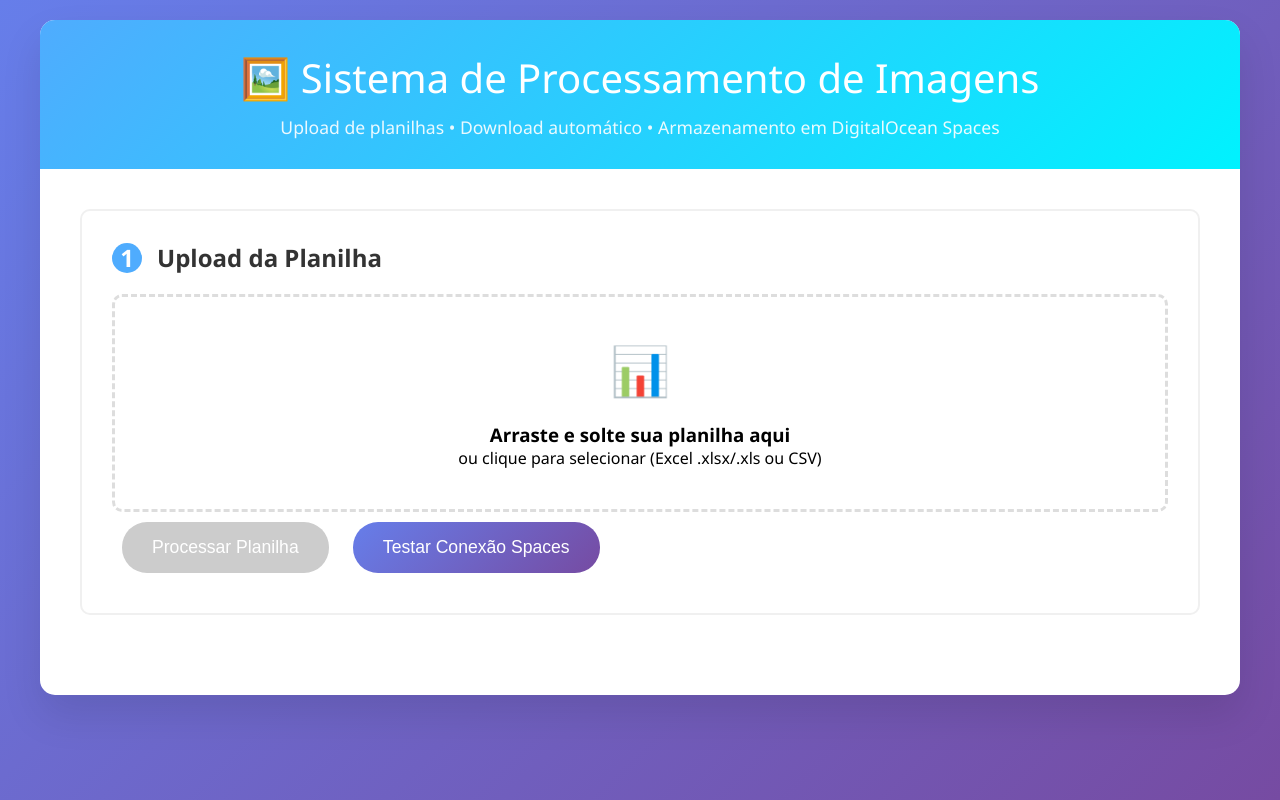
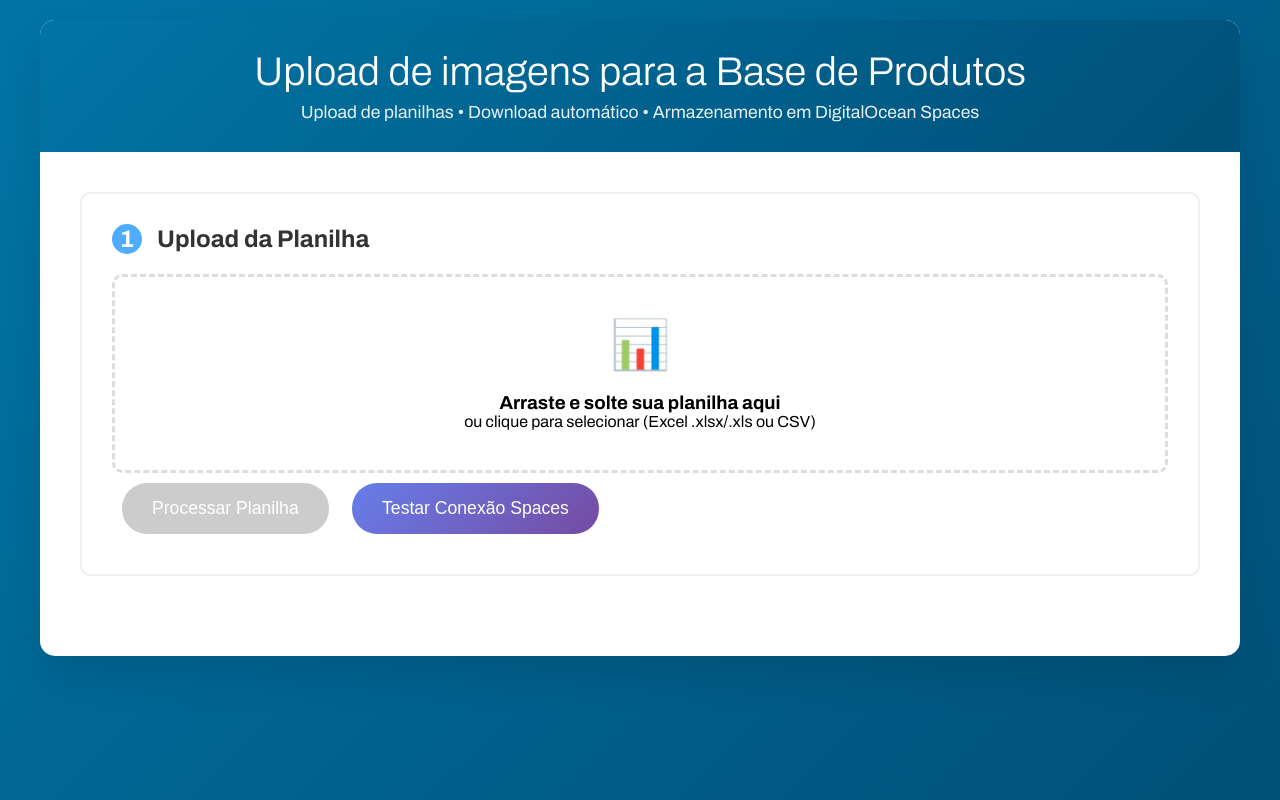
Before and after one commit to gustavo-devfull/Imagens_Base, a website: page public/index.html in a window 1280 px wide. Drawn offline with Linux system fonts and the light colour scheme.

Commit message:
Update: Sync index.html in public folder

```diff
--- a/public/index.html
+++ b/public/index.html
@@ -4,6 +4,8 @@
     <meta charset="UTF-8">
     <meta name="viewport" content="width=device-width, initial-scale=1.0">
     <title>Sistema de Processamento de Imagens</title>
+    <link href="https://fonts.googleapis.com/css2?family=Archivo:wght@300;400;500;600;700&display=swap" rel="stylesheet">
+
     <link rel="icon" type="image/svg+xml" href="/favicon.svg">
     <style>
         * {
@@ -13,8 +15,8 @@
         }
 
         body {
-            font-family: 'Segoe UI', Tahoma, Geneva, Verdana, sans-serif;
-            background: linear-gradient(135deg, #667eea 0%, #764ba2 100%);
+            font-family: 'Archivo', Tahoma, Geneva, Verdana, sans-serif;
+            background: linear-gradient(135deg, rgb(1, 117, 166) 0%, rgb(0, 80, 120) 100%);
             min-height: 100vh;
             padding: 20px;
         }
@@ -29,7 +31,7 @@
         }
 
         .header {
-            background: linear-gradient(135deg, #4facfe 0%, #00f2fe 100%);
+            background: linear-gradient(135deg, rgb(1, 117, 166) 0%, rgb(0, 80, 120) 100%);
             color: white;
             padding: 30px;
             text-align: center;
@@ -343,7 +345,7 @@
 <body>
     <div class="container">
         <div class="header">
-            <h1>🖼️ Sistema de Processamento de Imagens</h1>
+            <h1>Upload de imagens para a Base de Produtos</h1>
             <p>Upload de planilhas • Download automático • Armazenamento em DigitalOcean Spaces</p>
         </div>
 
```
